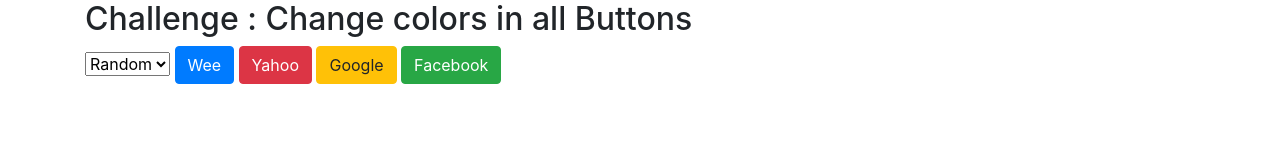
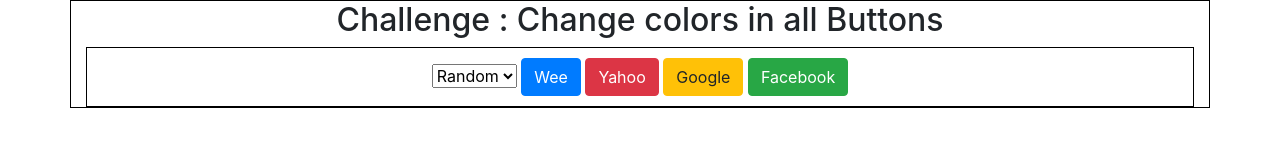
Before and after one commit to PadmaGnanapriya/button-color-change-webpage, a plain HTML site: page index.html in a window 1280 px wide. Drawn offline with nearby package versions, Linux system fonts and the light colour scheme.

Commit message:
Create javaScript file

```diff
--- a/index.html
+++ b/index.html
@@ -25,5 +25,6 @@
             </form>
         </div>
     </div>
+    <script src="main.js"></script>
 </body>
 </html>
--- a/style.css
+++ b/style.css
@@ -0,0 +1,14 @@
+.container{
+    border:1px solid black;
+    width:75%;
+    margin:0 auto;
+    text-align: center;
+}
+
+.flex-box-pick-color{
+    display: flex;
+    border: 1px solid black;
+    padding: 10px;
+    flex-direction: row;
+    justify-content: space-around;
+}
```
Also changed, not shown: main.js (added).
